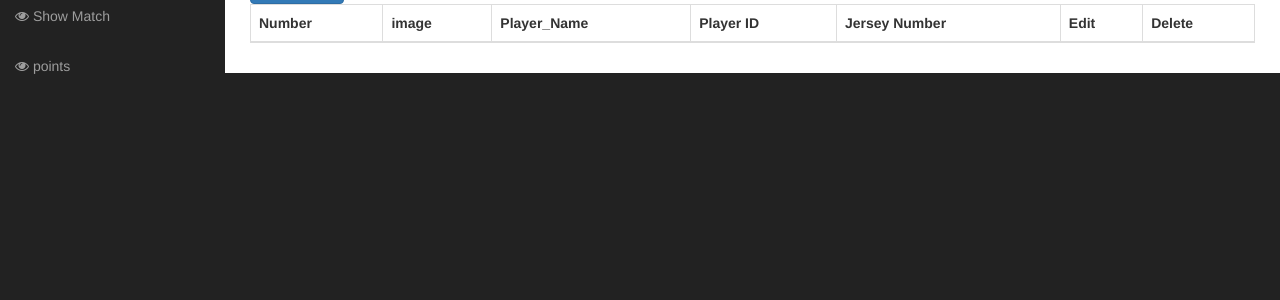
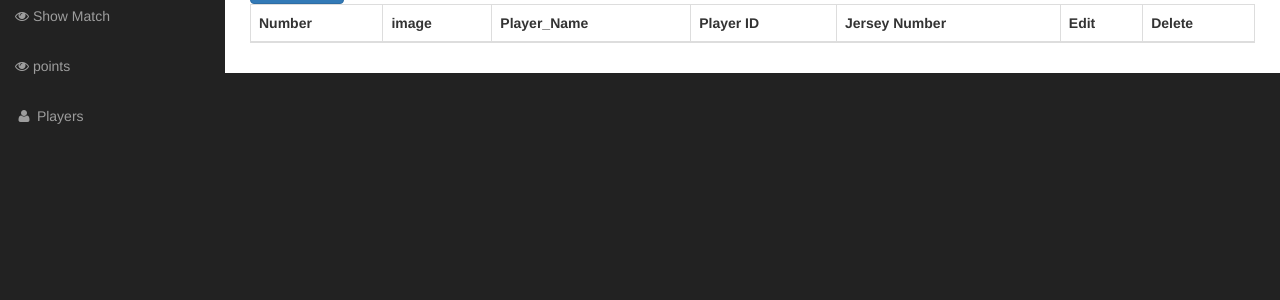
Before and after one commit to sandeep9927/cricket-team-players, a PHP site: page /admin/team_players_crud.php in a window 1280 px wide. Shown: the part 160-460 px from the top of the page. Run offline with PHP 8.4, Linux system fonts and the light colour scheme; a user stored in the database is signed in; data comes from the database, SQL or seed files in the repository; data that the repository does not hold is empty.

Commit message:
team players

```diff
--- a/admin/add_players.php
+++ b/admin/add_players.php
@@ -59,7 +59,8 @@
                                 ?>
                                     <script>
                                         alert("player successfully Added !")
-                                        window.open('players.php', '_self')
+                                        //window.open('players.php', '_self')
+                                        window.open('team_players_crud.php?team_id=<?php echo $team_id?>', '_self')
                                     </script>
                                 <?php
                                 } else {
--- a/admin/includes/navigation.php
+++ b/admin/includes/navigation.php
@@ -69,9 +69,9 @@
                      while($fetch_team = mysqli_fetch_assoc($query_run)){
                        $team_id = $fetch_team['id'];}
                     ?>
-                   <!--  <li>
+                    <li>
                         <a href='players.php'><i class="fa fa-fw fa-user"></i> Players</a>
-                    </li> -->
+                    </li>
                 </ul>
             </div>
             <!-- /.navbar-collapse -->
--- a/admin/match_fixture.php
+++ b/admin/match_fixture.php
@@ -90,7 +90,7 @@
                                         } else {
                                         ?>
                                     <script>
-                                    alert("Failed to Fixed !")
+                                    alert("Failed to Fix !")
                                     window.open('match_fixture.php', '_self')
                                     </script>
                                     <?php
--- a/admin/team_players_crud.php
+++ b/admin/team_players_crud.php
@@ -8,7 +8,7 @@
 ?>
             <script>
                 alert("player successfully deleted !")
-                window.open('players.php', '_self')
+                window.open('team_players_crud.php?team_id=<?php echo $team_id?>', '_self')
             </script>
         <?php
         } else {
@@ -39,11 +39,11 @@
                         <h1 class="text-center page-header">
                             <?php
                                 if (isset($_GET['team_id'])) {
-                                $team_id = $_GET['team_id'];
-                                $team_query = "SELECT * FROM `team` WHERE `id` = {$team_id}";
-                                $run = mysqli_query($conn, $team_query);
-                                $run = mysqli_fetch_assoc($run);
-                                $team_name = $run['name'];
+                                    $team_id = $_GET['team_id'];
+                                    $team_query = "SELECT * FROM `team` WHERE `id` = {$team_id}";
+                                    $run = mysqli_query($conn, $team_query);
+                                    $run = mysqli_fetch_assoc($run);
+                                    $team_name = $run['name'];
                                 }
 
                                 echo $team_name;
```
